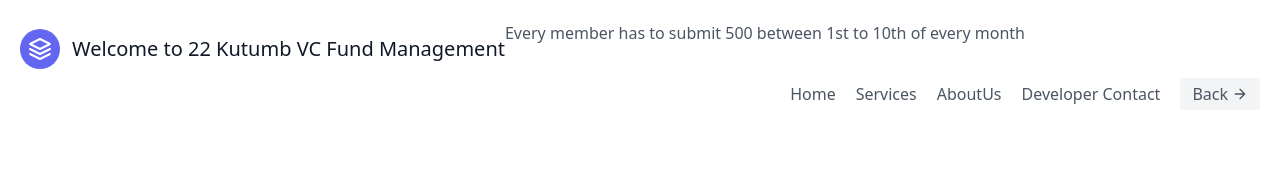
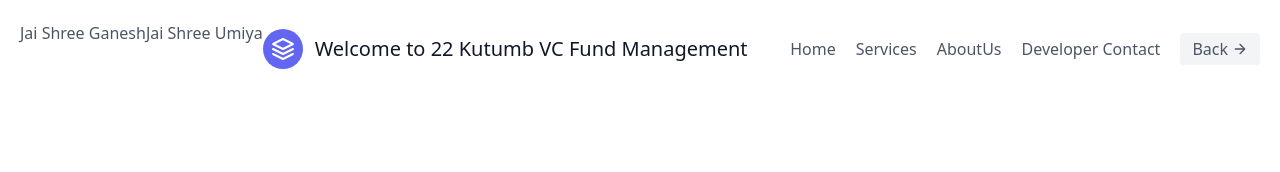
Before and after one commit to rohitpatel31/vc22kutumb, a plain HTML site: page index.html in a window 1280 px wide. Shown: the top 172 px of the page. Drawn offline with nearby package versions, Linux system fonts and the light colour scheme.

Commit message:
Update index.html
Updated Ganesh ji & umiya ma

```diff
--- a/index.html
+++ b/index.html
@@ -10,6 +10,8 @@
 <body>
     <header class="text-gray-600 body-font">
         <div class="container mx-auto flex flex-wrap p-5 flex-col md:flex-row items-center">
+            <p class="mb-8 leading-relaxed">Jai Shree Ganesh</p>
+            <p class="mb-8 leading-relaxed">Jai Shree Umiya</p>
           <a class="flex title-font font-medium items-center text-gray-900 mb-4 md:mb-0">
             <svg xmlns="http://www.w3.org/2000/svg" fill="none" stroke="currentColor" stroke-linecap="round" stroke-linejoin="round" stroke-width="2" class="w-10 h-10 text-white p-2 bg-indigo-500 rounded-full" viewBox="0 0 24 24">
               <path d="M12 2L2 7l10 5 10-5-10-5zM2 17l10 5 10-5M2 12l10 5 10-5"></path>
@@ -18,7 +20,7 @@
           </a>
 
 
-            <p class="mb-8 leading-relaxed">Every member has to submit 500 between 1st to 10th of every month </p>
+
           <nav class="md:ml-auto flex flex-wrap items-center text-base justify-center">
             <button class="mr-5 hover:text-gray-900">Home</button>
             <button onclick="location.href = 'https://rohitpatel31.github.io/gayatrielectrical/services.html';" id="myButton" class="mr-5 hover:text-gray-900" >Services</button>
```
